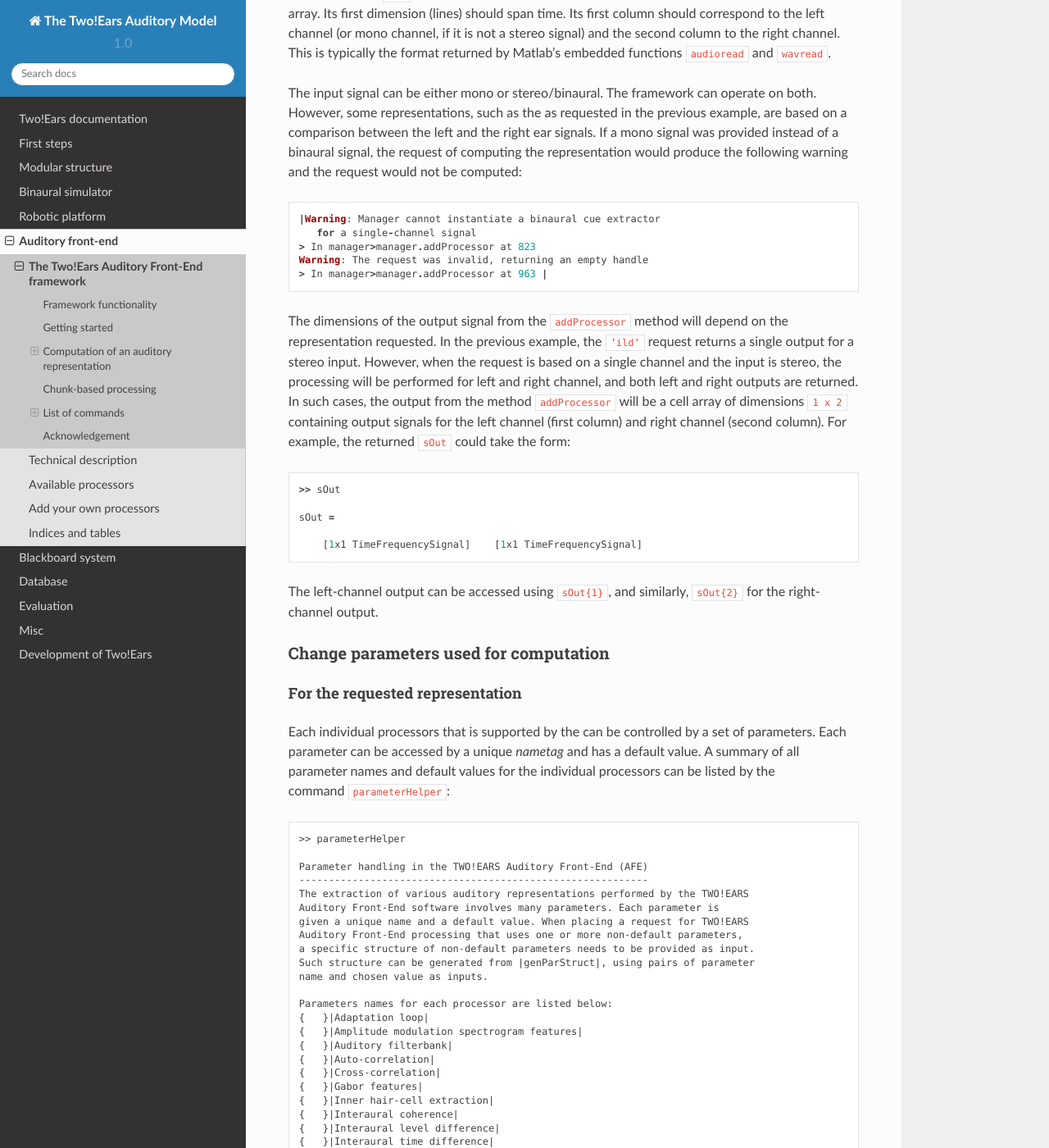
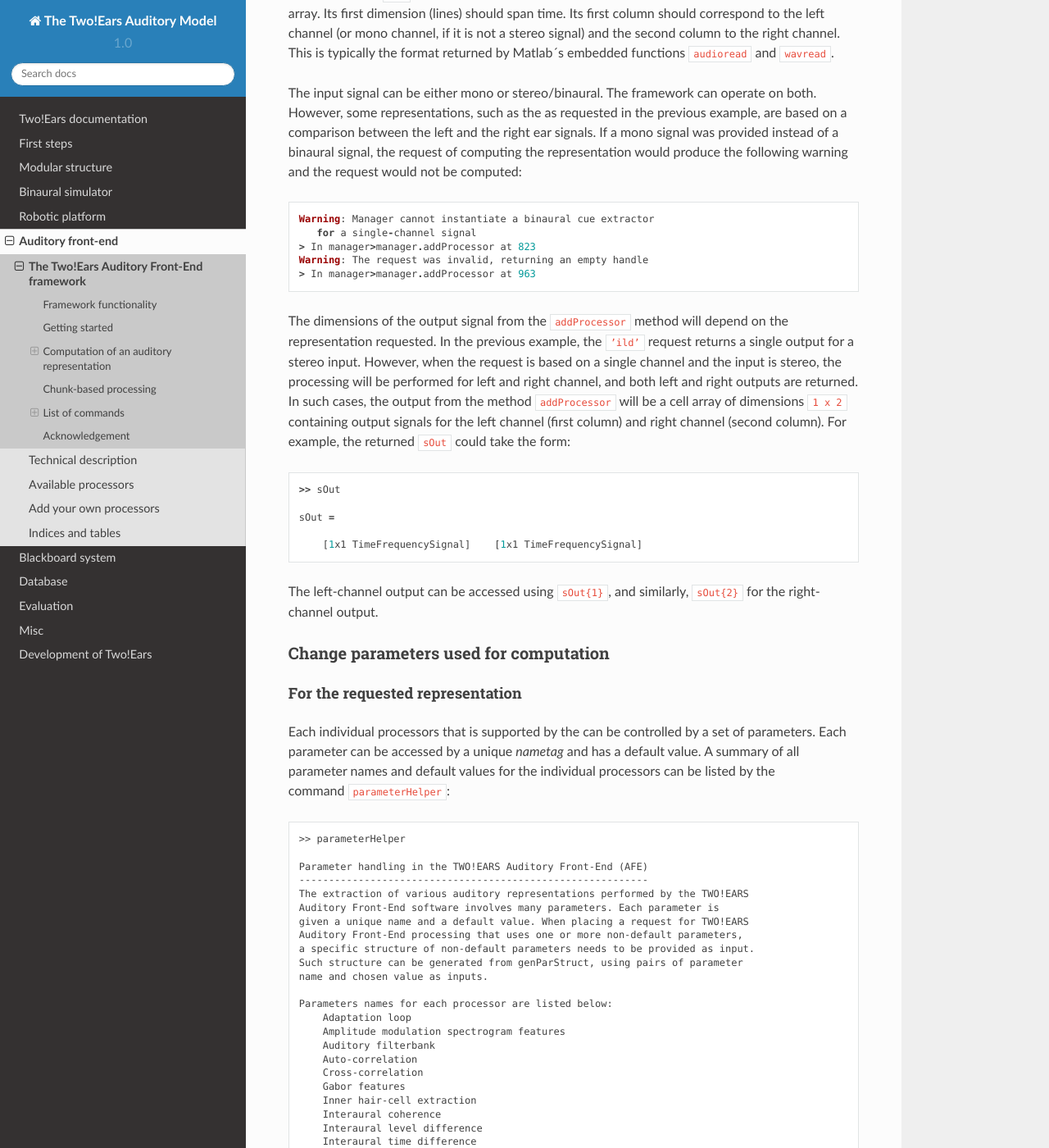
Before and after one commit to TWOEARS/documentation, a Sphinx documentation site: the page built from doc/afe/overview.txt, in a window 1280 px wide and 1400 px high, scrolled down 3588 px. Shown: the whole window at 82% size. Built offline with Sphinx 7.4.7 and the Read the Docs theme 2.0.0, drawn with Linux system fonts in a browser that asks for light colours; some of the changed text lies outside the part shown.

Commit message:
Update code presentation of AFE

```diff
--- a/doc/afe/overview.txt
+++ b/doc/afe/overview.txt
@@ -127,7 +127,9 @@
 As an example, extracting the interaural level difference ``’ild’`` for a stereo
 signal ``sIn`` (e.g., obtained from a ’\ ``.wav``\ ’ file through Matlab's
 ``wavread``) sampled at a frequency ``fsHz`` (in Hz)
-can be done in the following steps::
+can be done in the following steps:
+
+.. code-block:: Matlab
 
     % Instantiation of data and manager objects
     dataObj = dataObject(sIn,fsHz);
@@ -191,7 +193,7 @@
 needs be computed, is a simple array. Its first dimension (lines) should
 span time. Its first column should correspond to the left channel (or
 mono channel, if it is not a stereo signal) and the second column to the
-right channel. This is typically the format returned by Matlab’s
+right channel. This is typically the format returned by Matlab´s
 embedded functions ``audioread`` and ``wavread``.
 
 The input signal can be either mono or stereo/binaural. The framework
@@ -248,28 +250,28 @@
     given a unique name and a default value. When placing a request for TWO!EARS
     Auditory Front-End processing that uses one or more non-default parameters,
     a specific structure of non-default parameters needs to be provided as input.
-    Such structure can be generated from |genParStruct|, using pairs of parameter
+    Such structure can be generated from genParStruct, using pairs of parameter
     name and chosen value as inputs.
 
     Parameters names for each processor are listed below:
-    {   }|Adaptation loop|
-    {   }|Amplitude modulation spectrogram features|
-    {   }|Auditory filterbank|
-    {   }|Auto-correlation|
-    {   }|Cross-correlation|
-    {   }|Gabor features|
-    {   }|Inner hair-cell extraction|
-    {   }|Interaural coherence|
-    {   }|Interaural level difference|
-    {   }|Interaural time difference|
-    {   }|Offset strength extraction|
-    {   }|Onset strength extraction|
-    {   }|Pitch estimation|
-    {   }|Plot properties|
-    {   }|Pre-processing|
-    {   }|Ratemap extraction|
-    {   }|Spectral features|
-    {   }|Transient mapping|
+        Adaptation loop
+        Amplitude modulation spectrogram features
+        Auditory filterbank
+        Auto-correlation
+        Cross-correlation
+        Gabor features
+        Inner hair-cell extraction
+        Interaural coherence
+        Interaural level difference
+        Interaural time difference
+        Offset strength extraction
+        Onset strength extraction
+        Pitch estimation
+        Plot properties
+        Pre-processing
+        Ratemap extraction
+        Spectral features
+        Transient mapping
 
 Each element in the list is a hyperlink, which will reveal the list of
 parameters for a given element, e.g.
@@ -298,10 +300,12 @@
         ild_hSizeSec: 0.0200
 
 will generate a suitable parameter structure ``parameters`` to request
-the computation of with a window duration of `40 milliseconds` and a step size of `20 milliseconds`. This parameter structure
+the computation of with a window duration of 40 ms and a step size of 20 ms. This parameter structure
 is then passed as a second input argument in the ``addProcessor`` method
 of a manager object. The previous example can be rewritten considering
-the change in parameter values as follows::
+the change in parameter values as follows:
+
+.. code-block:: Matlab
 
     % Instantiation of data and manager objects
     dataObj = dataObject(sIn,fsHz);
@@ -356,7 +360,9 @@
 name can be found using ``parameterHelper.m``). This parameter can also
 be requested to have a non-default value, although it is not a parameter
 of the processor in charge of computing the . This is done in the same
-way as previously shown::
+way as previously shown:
+
+.. code-block:: Matlab
 
     % Non-default parameter values
     parameters = genParStruct('fb_nChannels',16);
@@ -368,7 +374,7 @@
     managerObj.processSignal;
 
 The resulting representation stored in ``sOut`` will be based on
-:math:`16` channels, instead of :math:`31`.
+16 channels, instead of 31.
 
 Compute multiple auditory representations
 ~~~~~~~~~~~~~~~~~~~~~~~~~~~~~~~~~~~~~~~~~
@@ -380,7 +386,9 @@
 out by consecutive calls to the ``addProcessor`` method of an instance
 of the manager with a single request argument. It is also possible to
 have a single call to the ``addProcessor`` method with a cell array of
-requests, e.g.::
+requests, e.g.:
+
+.. code-block:: Matlab
 
     % Place a request for the computation of ILDs AND autocorrelation
     [sOut1 sOut2] = managerObj.addProcessor({'ild','autocorrelation'})
@@ -392,26 +400,29 @@
 To use non-default parameter values, three syntax are possible:
 
 -  If there are several requests, but all use the same set of parameter
-   values ``p``::
+   values ``p``:
+
+   .. code-block:: Matlab
 
        managerObj.addProcessor({'name1', .. ,'nameN'},p)
 
-
 -  If there is only one request (``name``), but with different sets of
    parameter values (``p1``,...,\ ``pN``), e.g., for investigating the
-   influence of a given parameter::
+   influence of a given parameter
+
+   .. code-block:: Matlab
 
        managerObj.addProcessor('name',{p1, .. ,pN})
-
 
 -  If there are several requests and some, or all, of them use a
    different set of parameter values, then it is necessary to have a set
    of parameter (``p1``,...,\ ``pN``) for each request (possibly by
    duplicating the common ones) and place them in a cell array as
-   follows::
+   follows:
+
+   .. code-block:: Matlab
 
        managerObj.addProcessor({'name1', .. ,'nameN'},{p1, .. ,pN})
-
 
 Note that in the two examples above, no output is specified for the
 ``addProcessor`` method, but the representations will be computed
@@ -420,7 +431,9 @@
 signals without an explicit handle from ``addProcessor``.
 
 Requests can also be placed directly as optional arguments in the
-manager constructor, e.g., to reproduce the previous script example::
+manager constructor, e.g., to reproduce the previous script example:
+
+.. code-block:: Matlab
 
     % Instantiation of data and manager objects
     dataObj = dataObject(sIn,fsHz);
@@ -433,7 +446,9 @@
 ^^^^^^^^^^^^^^^^^^^^^
 
 This is done in the exact same way as for a single request, by calling
-the ``processSignal`` method of the manager::
+the ``processSignal`` method of the manager:
+
+.. code-block:: Matlab
 
     % Perform processing
     managerObj.processSignal;
@@ -504,7 +519,9 @@
 also lists plotting options, and they can be modified in the same way as
 processor parameters, via the script ``genParStruct``. These concepts
 can be summed up in the following example lines, that follows right
-after the demo code from the previous subsection::
+after the demo code from the previous subsection:
+
+.. code-block:: Matlab
 
     % Request the processing
     managerObj.processSignal;
@@ -568,8 +585,9 @@
 computing the corresponding .
 
 In this script, one can note the two differences in using the in a
-chunk-based scenario, in comparison to a batch scenario::
+chunk-based scenario, in comparison to a batch scenario:
 
+.. code-block:: Matlab
 
     % Instantiation of data and manager objects
     dataObj = dataObject([],fsHz,10,2);
@@ -590,7 +608,7 @@
 input signal, to instantiate the necessary objects in the data object
 and the manager.
 
-::
+.. code-block:: Matlab
 
     % Request the processing of the chunk
     managerObj.processChunk(sIn(chunkStart:chunkStop,:),1);
@@ -625,7 +643,7 @@
 user of the framework. It does not describe each action extensively, nor
 does it give a full list of corresponding parameters. A more detailed
 description can be obtained through calling the help script of a given
-method from Matlab’s command window. Note that one can get help on a
+method from Matlab´s command window. Note that one can get help on a
 specific method of a given class. For example
 
 ::
```
Also changed, not shown: other parts of doc/afe/overview.txt (+2 -2 lines), doc/afe/description.txt (+2 -5 lines).
